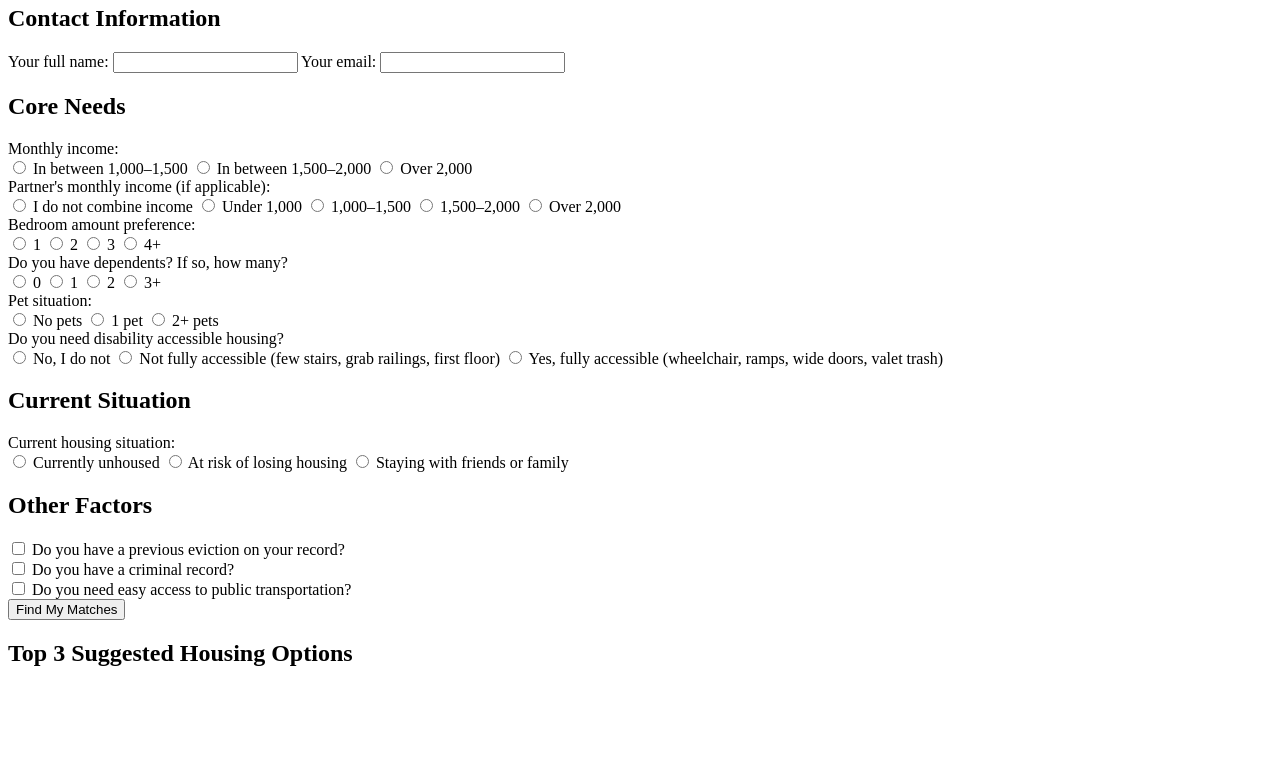
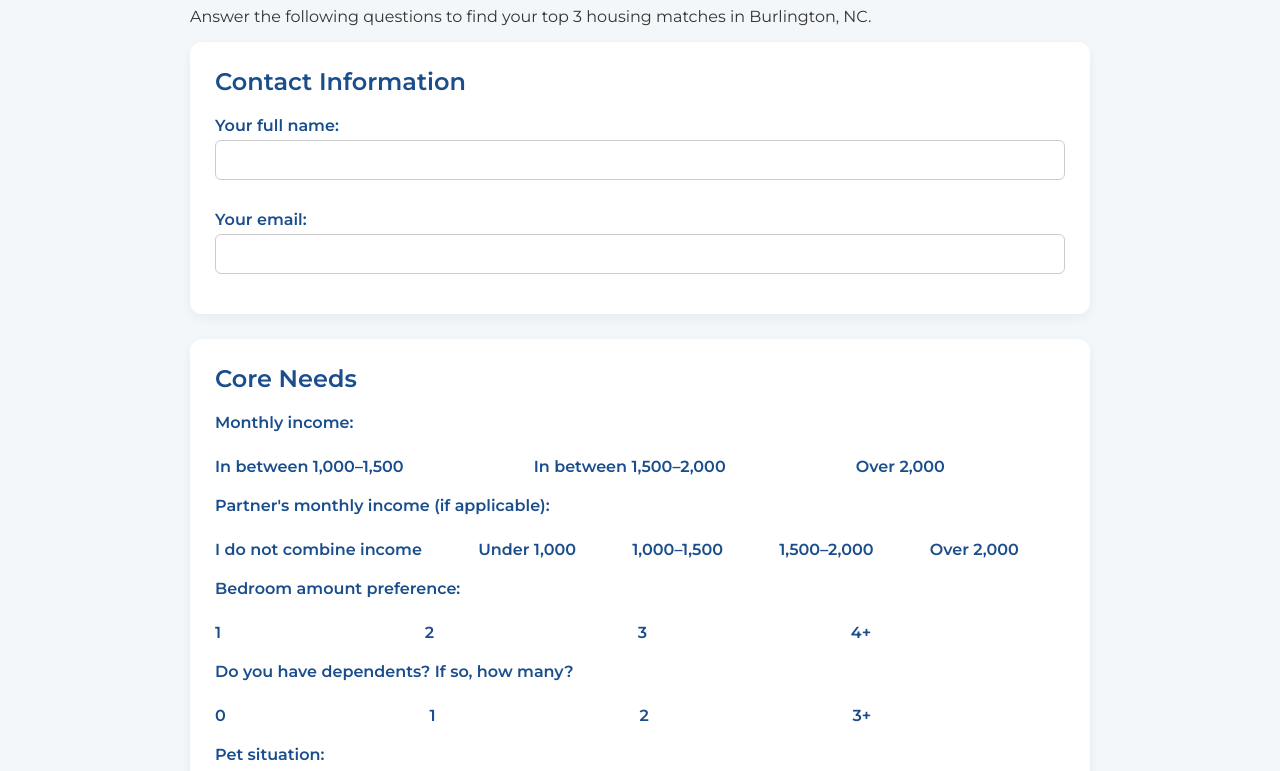
Before and after one commit to mgenitrini/Burlington-Housing-Matcher, a plain HTML site: page index.html in a window 1280 px wide. Shown: the part 113-884 px from the top of the page. Before the commit the page ends 800 px from the top, so only its background shows below. Drawn offline with Linux system fonts and the light colour scheme.

Commit message:
Update index.html

```diff
--- a/index.html
+++ b/index.html
@@ -7,9 +7,9 @@
 
     <link href="https://fonts.googleapis.com/css2?family=Montserrat:wght@400;600;700&display=swap" rel="stylesheet">
 
-    <link rel="stylesheet" href="styles.css">
+    <link rel="stylesheet" href="style.css">
 
-    </head>
+</head>
 <body>
     <div id="survey-container">
         <h1>Housing Match Survey</h1>
@@ -111,10 +111,10 @@
                         <input type="radio" name="needs_accessible" value="false" required> No, I do not
                     </label>
                     <label class="radio-option">
-                        <input type="radio" name="needs_accessible" value="semi"> Not fully accessible (few stairs, grab railings, first floor)
+                        <input type="radio" name="needs_accessible" value="semi"> Not fully accessible
                     </label>
                     <label class="radio-option">
-                        <input type="radio" name="needs_accessible" value="true"> Yes, fully accessible (wheelchair, ramps, wide doors, valet trash)
+                        <input type="radio" name="needs_accessible" value="true"> Yes, fully accessible
                     </label>
                 </div>
             </div>
```
